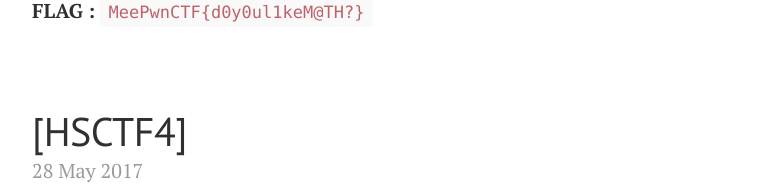
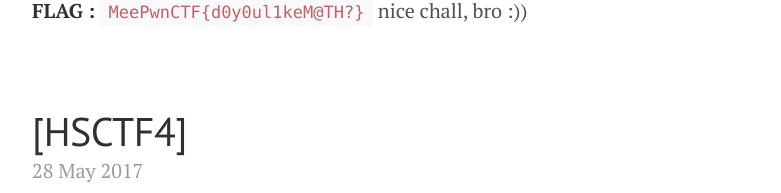
Before and after one commit to znqt/znqt.github.io, a Jekyll site: the page built from index.html, in a window 1280 px wide and 900 px high, scrolled down 2910 px, cut to the strip 263-847 px from the top of the window. Shown: the top 193 px of the strip, without its empty margins (248-1029 px from the left). Built offline with Jekyll 4.4.1, drawn with Linux system fonts in a browser that asks for light colours; the list of posts is cut into pages by our own code.

Commit message:
Update 2017-07-17-meepwnctf-crypto-math.md

```diff
--- a/_posts/2017-07-17-meepwnctf-crypto-math.md
+++ b/_posts/2017-07-17-meepwnctf-crypto-math.md
@@ -111,3 +111,4 @@ d0y0ul1keM@TH?
 ![flag](http://i.imgur.com/WbW8uu0.png)
 
 **FLAG :** `MeePwnCTF{d0y0ul1keM@TH?}`
+nice chall, bro :))
```
